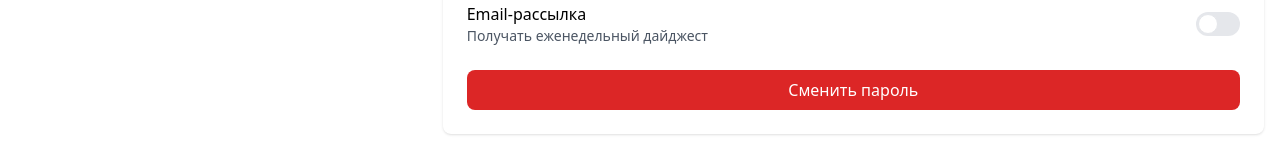
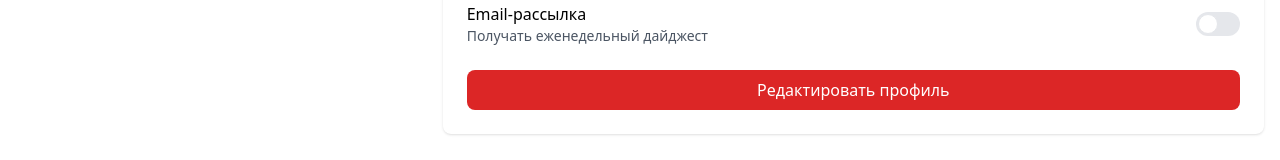
Before and after one commit to den990/daPomogu, a React (Create React App) app in the folder site/frontend/: page /account-volunteer in a window 1280 px wide. Shown: the part 634-794 px from the top of the page. Built offline with nearby package versions, Linux system fonts and the light colour scheme.

Commit message:
Поменял названия кнопок

```diff
--- a/site/frontend/src/components/accountOrganization/profile.js
+++ b/site/frontend/src/components/accountOrganization/profile.js
@@ -16,6 +16,9 @@ function profile() {
                             <img style={{width: 16, height: 16}} src={require("../../images/add_white.svg").default} alt="add" />
                             <span style={{ paddingLeft: 10}}>Добавить задание</span>
                         </button>
+                        <button className="bg-red-600 text-white px-6 py-2 rounded-lg hover:bg-red-700 flex items-center">
+                            <span>Редактировать профиль</span>
+                        </button>
                     </div>
                 </div>
             </div>
--- a/site/frontend/src/components/accountVolunteer/tasks.js
+++ b/site/frontend/src/components/accountVolunteer/tasks.js
@@ -64,7 +64,7 @@ function tasks() {
               </label>
             </div>
             <button className="w-full mt-4 bg-red-600 text-white py-2 rounded-lg hover:bg-red-700">
-              Сменить пароль
+              Редактировать профиль
             </button>
           </div>
         </div>
```
